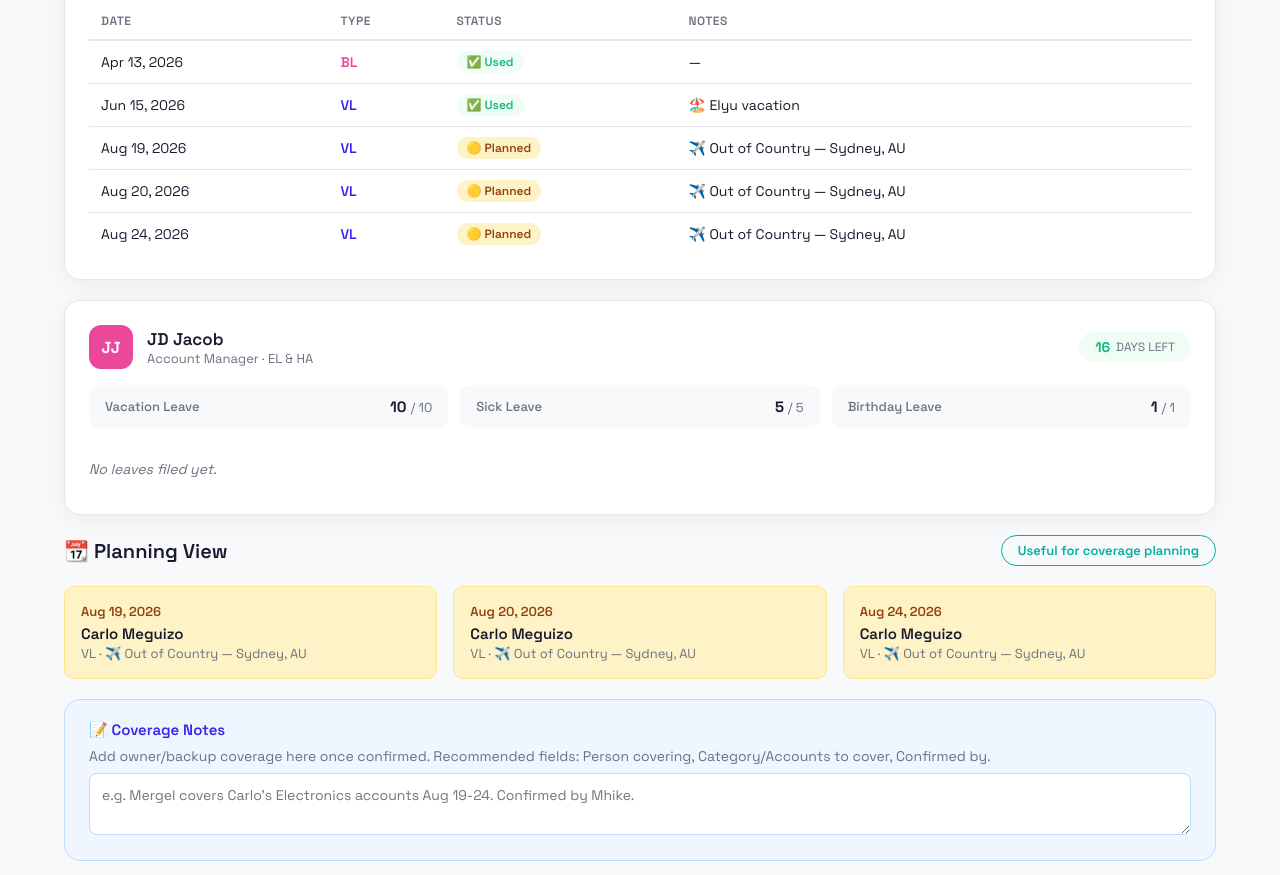
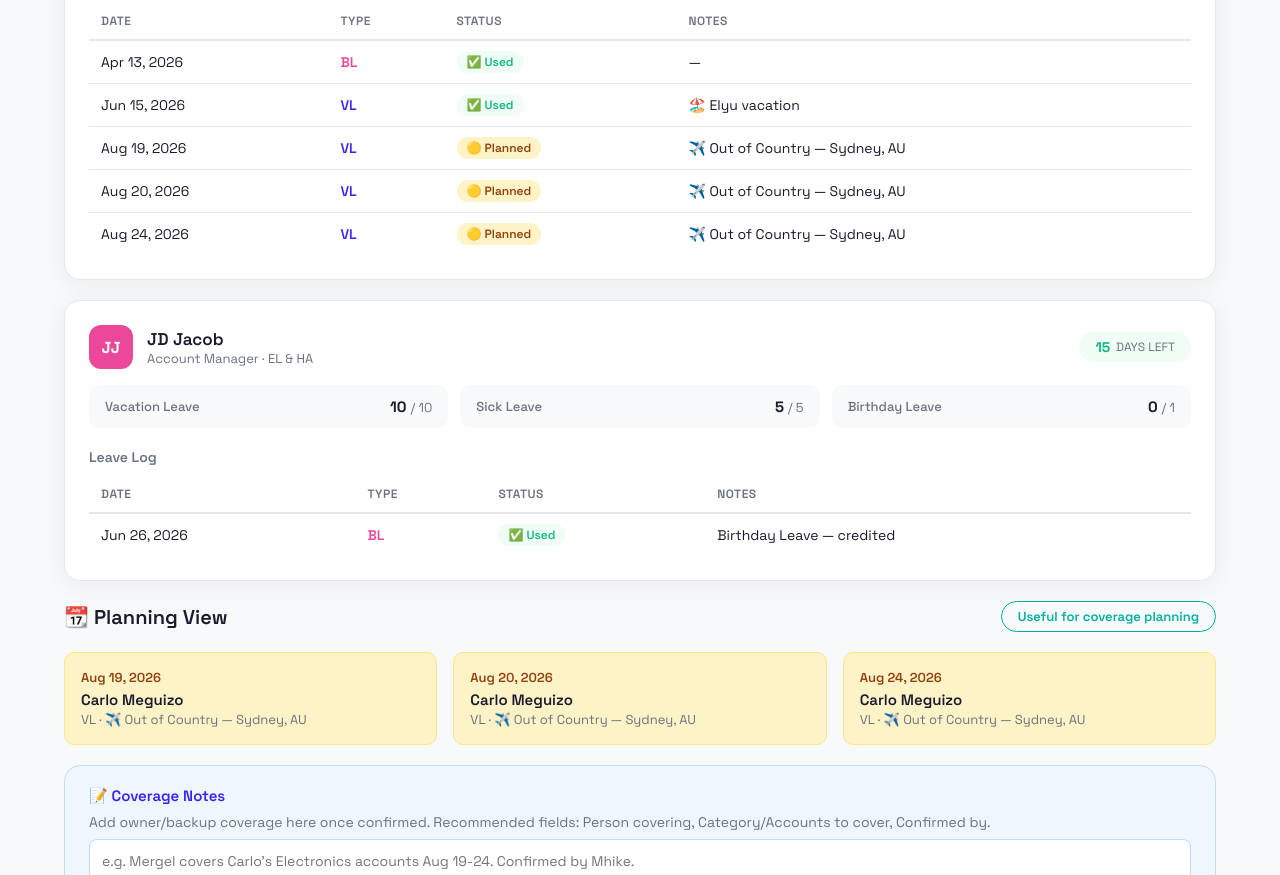
Before and after one commit to AiyeLBot/mallplus-leave-tracker, a plain HTML site: page index.html in a window 1280 px wide. Shown: the part 1681-2556 px from the top of the page. Drawn offline with Linux system fonts and the light colour scheme.

Commit message:
JD Jacob: credit 1 BL (Jun 26)

```diff
--- a/index.html
+++ b/index.html
@@ -534,12 +534,12 @@
             <div class="sub">AM team + Director profile</div>
         </div>
         <div class="summary-card">
-            <div class="value">68.5</div>
+            <div class="value">67.5</div>
             <div class="label">Total Days Left</div>
             <div class="sub">VL + SL + BL remaining</div>
         </div>
         <div class="summary-card">
-            <div class="value">8.5</div>
+            <div class="value">9.5</div>
             <div class="label">Used Leaves</div>
             <div class="sub">Logged as used</div>
         </div>
@@ -810,7 +810,7 @@
                 </div>
             </div>
             <div class="days-left-badge">
-                16 <span class="lbl">DAYS LEFT</span>
+                15 <span class="lbl">DAYS LEFT</span>
             </div>
         </div>
         <div class="balances">
@@ -824,10 +824,28 @@
             </div>
             <div class="balance-item">
                 <span class="type">Birthday Leave</span>
-                <span class="count">1 <span class="used">/ 1</span></span>
+                <span class="count">0 <span class="used">/ 1</span></span>
             </div>
         </div>
-        <div class="no-leaves">No leaves filed yet.</div>
+        <h4 style="font-size:14px; font-weight:600; margin-bottom:10px; color:var(--text-muted);">Leave Log</h4>
+        <table class="leave-log">
+            <thead>
+                <tr>
+                    <th>Date</th>
+                    <th>Type</th>
+                    <th>Status</th>
+                    <th>Notes</th>
+                </tr>
+            </thead>
+            <tbody>
+                <tr>
+                    <td>Jun 26, 2026</td>
+                    <td><span class="tag-bl">BL</span></td>
+                    <td><span class="status-badge used">✅ Used</span></td>
+                    <td>Birthday Leave — credited</td>
+                </tr>
+            </tbody>
+        </table>
     </div>
 
     <!-- Planning View -->
```
